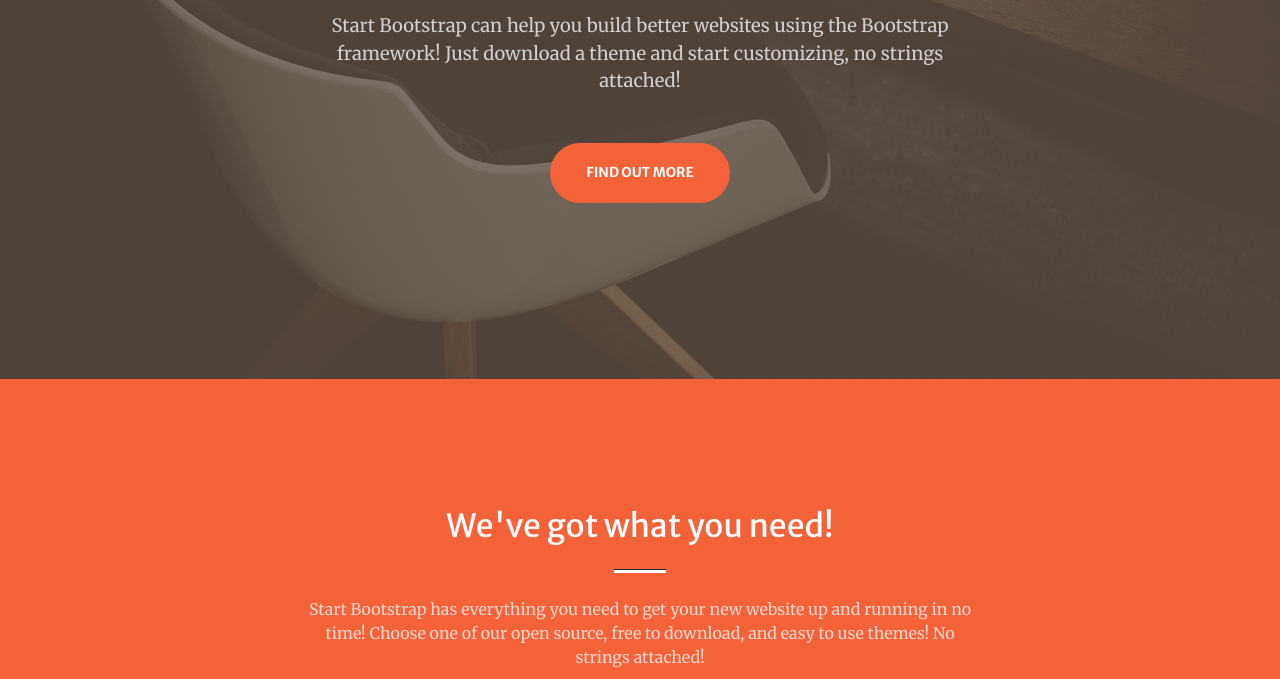
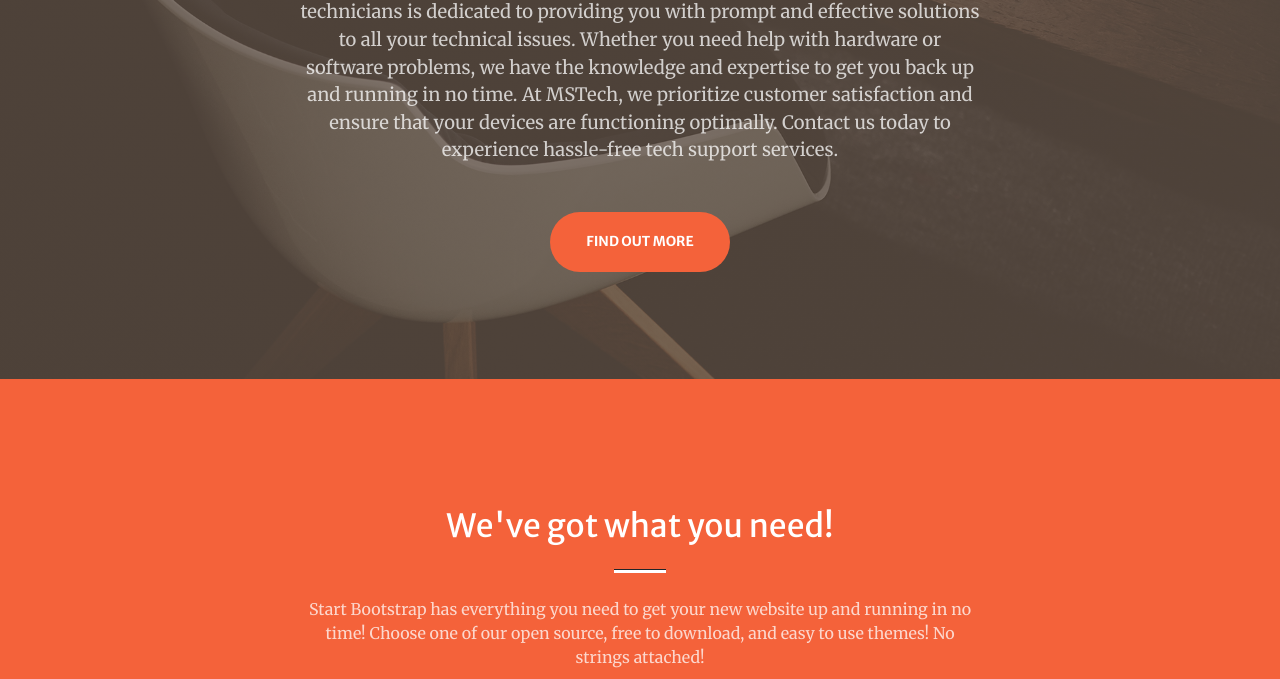
Before and after one commit to mstech555/mstech.githob.io, a plain HTML site: page index.html in a window 1280 px wide. Shown: the part 421-1100 px from the top of the page. Drawn offline with nearby package versions, Linux system fonts and the light colour scheme; some packages are replaced by stand-ins of ours; a script that the page names is missing.

Commit message:
Update index.html

```diff
--- a/index.html
+++ b/index.html
@@ -48,8 +48,11 @@
                     <hr class="divider" />
                 </div>
                 <div class="col-lg-8 align-self-baseline">
-                    <p class="text-white-75 mb-5">Start Bootstrap can help you build better websites using the Bootstrap
-                        framework! Just download a theme and start customizing, no strings attached!</p>
+                    <p class="text-white-75 mb-5">MSTech is your one-stop destination for reliable and efficient tech support, computer repairs, and maintenance services.
+                    Our team of experienced technicians is dedicated to providing you with prompt and effective solutions to all your
+                    technical issues. Whether you need help with hardware or software problems, we have the knowledge and expertise to get
+                    you back up and running in no time. At MSTech, we prioritize customer satisfaction and ensure that your devices are
+                    functioning optimally. Contact us today to experience hassle-free tech support services.</p>
                     <a class="btn btn-primary btn-xl" href="#about">Find Out More</a>
                 </div>
             </div>
```
